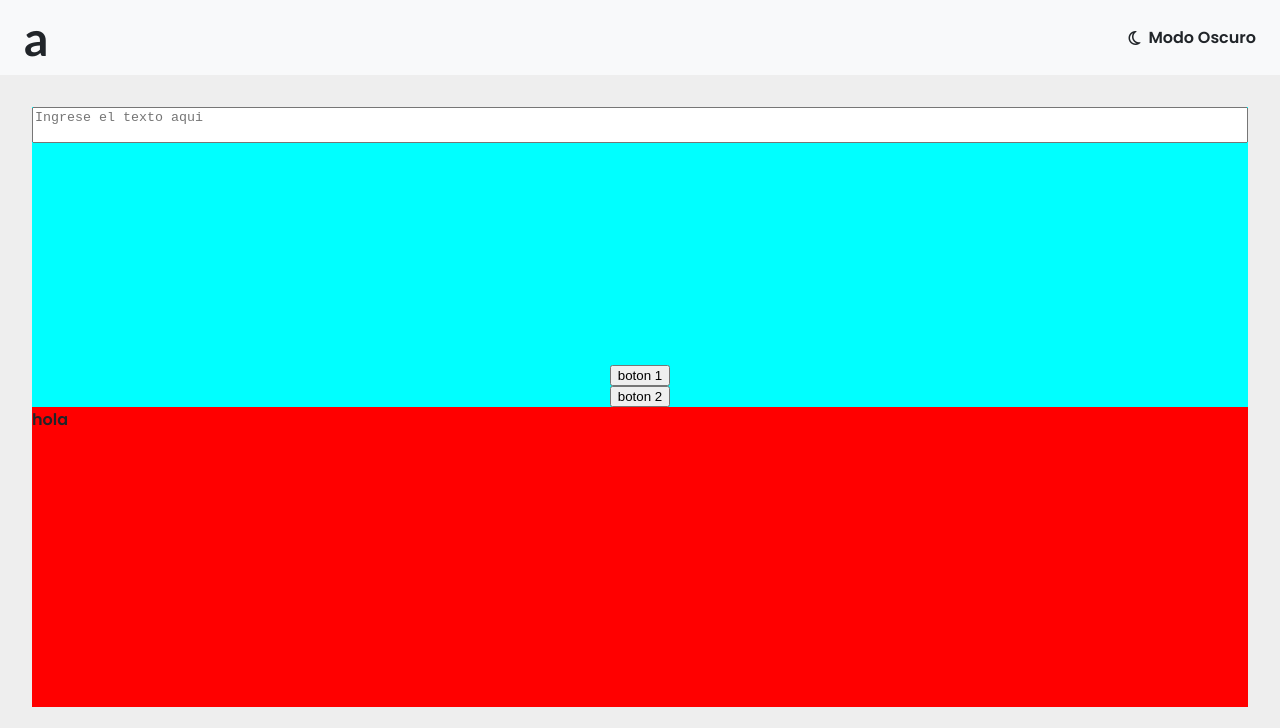
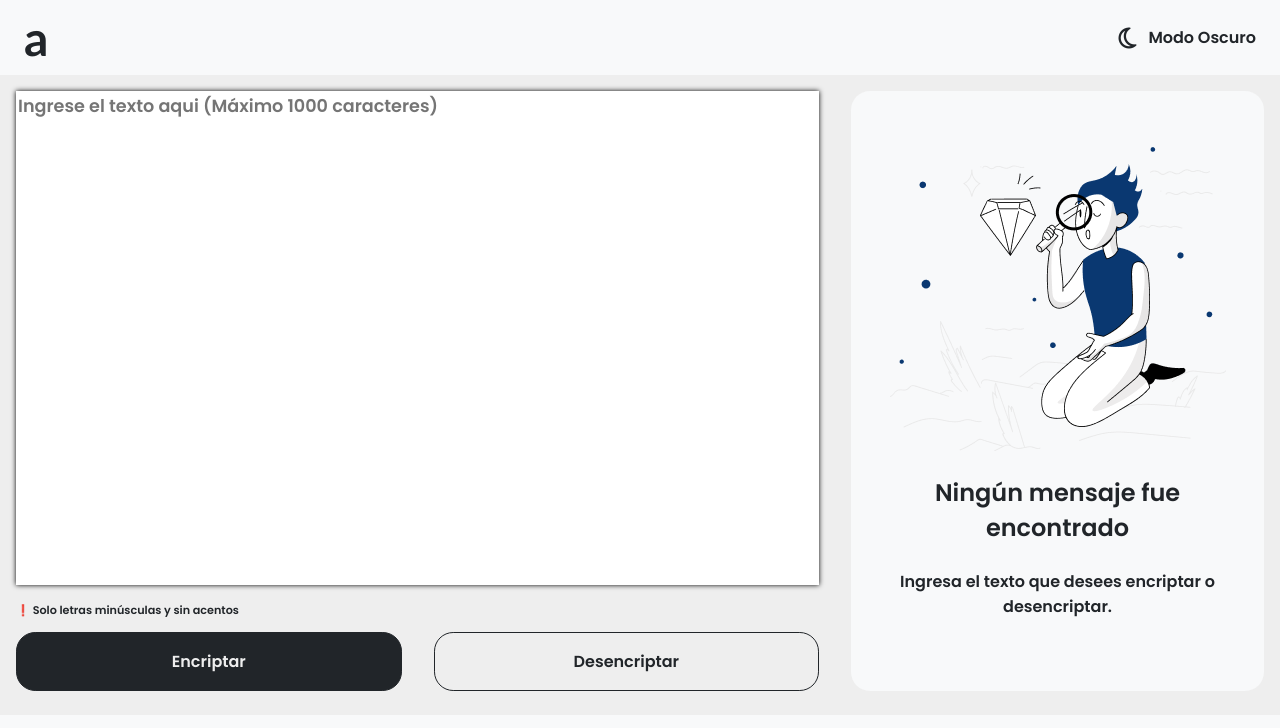
Before and after one commit to 1gabrielcarrizo/challenge1-encryptor-oracle-one, a plain HTML site: page index.html in a window 1280 px wide. Shown: the top 728 px of the page. Drawn offline with Linux system fonts and the light colour scheme.

Commit message:
styles finished + favicon added

```diff
--- a/css/styles.css
+++ b/css/styles.css
@@ -10,9 +10,9 @@
 }
 
 body {
+    font-family: 'Poppins', sans-serif;
     margin: 0;
     display: flex;
-    font-family: 'Poppins', sans-serif;
     flex-direction: column;
     min-height: 100vh;
     background-color: var(--bg-color);
@@ -27,7 +27,7 @@ body.dark {
 }
 
 img{
-    display: block;
+    /* display: block; */
     max-width: 100%;
 }
 
@@ -58,7 +58,7 @@ img{
 
 .toggle-theme__icon {
     margin-right: 0.5em;
-    font-size: 1em;
+    font-size: 1.5em;
 }
 
 .toggle-theme__text {
@@ -68,63 +68,109 @@ img{
 
 /* -----------------main----------------- */
 main{
-    margin: 2em;
+    margin: 1em;
+    margin-bottom: 3em;
     height: 75vh;
-    background-color: coral;
 }
 
 main .container{
     display: flex;
     flex-direction: column;
-    background-color: royalblue;
     height: 100%;
 }
 
-.main-col{
-    /* align-items: center;
-    justify-content: center;
-    height: auto; */
+/* .main-col{
     height: 50%;
-}
+} */
 
 .main-col--1{
-    background-color: aqua;
     display: flex;
     flex-direction: column;
     justify-content: space-between;
+    margin-bottom: 2em;
+    height: 100%;
 }
 
 .main-col--2{
-    background-color: red;
-    /* align-items: center; */
-    /* justify-content: center; */
-    /* margin-top: 15px; */
+    padding-left: 1em;
+    padding-right: 1em;
+    /* padding: 2em; */
+    /* height: 25%; */
 }
 
-.main-col__container{
-    background-color: var(--bg-color);
-    border-radius: 0.5em;
+.container-textarea{
+    height: 100%;
 }
 
-.container__buttons{
-    margin-left: auto;
-    margin-right: auto;
-    max-width: 100%;
+textarea{
+    box-shadow: 0 0 5px 0;
+    width: 100%;
+    height: 100%;
+    resize: none;
+    border: none;
+    font-size: 1.1rem;
+    font-family: 'Poppins', sans-serif;
 }
 
-.container__buttons button{
-    display: block;
-    max-width: 100%;
+.container-span{
+    margin-top: 0.7em;
+    margin-bottom: 0.7em;
 }
 
-.img-example{
+small{
+    font-size: 0.7rem;
+}
+
+button{
+    width: 100%;
+    padding: 1.8em;
+    border-radius: 1.2em;
+    cursor: pointer;
+    border: 1px solid;
+    font-family: 'Poppins', sans-serif;
+}
+
+.button1{
+    background-color: var(--text-color);
+    color: var(--bg-color);
+    border-color: var(--text-color);
+}
+
+.button2, .button3{
+    background-color: var(--bg-color);
+    color: var(--text-color);
+    border-color: currentColor;
+    margin-top: 1em;
+    margin-bottom: 1em;
+}
+
+.main-col--2{
+    /* background-color: green; */
+    background-color: var(--bg-color-nav-footer);
+    border-radius: 1.2em;
+    display: flex;
+    flex-direction: column;
+    align-items: center;
+    justify-content: center;
+}
+
+.main-col__container-hidden{
     display: none;
 }
 
-textarea{
-    width: 100%;
-    resize: none;
-    /* height: 25vh; */
+/* .main-col__container-texts{
+    display: flex;
+    align-items: center;
+    justify-content: center;
+    background-color: crimson;
+} */
+
+.main-col__img{
+    display: none;
+}
+
+.main-col__text1{
+    font-size: 1.5rem;
 }
 
 /* -----------------footer----------------- */
@@ -184,6 +230,37 @@ a{
         display: block;
     }
 
+    main{
+        margin-bottom: 1.5em;
+    }
+
+    .main-col--1{
+        height: 100%;
+    }
+
+    .main-col--2{
+        padding: 1em;
+    }
+
+    .container-buttons{
+        display: flex;
+        justify-content: space-around;
+    }
+
+    .button1, .button2{
+        padding: 1em;
+        margin: 0;
+        font-size: 1rem;
+    }
+
+    .button1{
+        margin-right: 1em;
+    }
+
+    .button2{
+        margin-left: 1em;
+    }
+
     .footer-col{
         width: 50%;
     }
@@ -191,6 +268,30 @@ a{
 
 /* como se vera la web cuando tenga 1200px en ADELANTE */
 @media screen and (min-width: 1200px) {
+    main .container{
+        flex-direction: row;
+    }
+
+    .main-col--1{
+        margin-right: 1em;
+    }
+
+    .main-col--2{
+        margin-left: 1em;
+        height: 100%;
+        width: 50%;
+        padding: 1em;
+    }
+
+    .img-container{
+        text-align: center;
+    }
+
+    .main-col__img{
+        display: block;
+        max-width: 100%;
+    }
+
     .footer-col{
         width: 25%;
     }
--- a/index.html
+++ b/index.html
@@ -12,7 +12,9 @@
     <link rel="preconnect" href="https://fonts.googleapis.com">
     <link rel="preconnect" href="https://fonts.gstatic.com" crossorigin>
     <link href="https://fonts.googleapis.com/css2?family=Poppins:wght@600;700&display=swap" rel="stylesheet">
-    <title>Encriptador de texto - G6</title>
+    <!-- favicon -->
+    <link rel="shortcut icon" href="assets/img/stardew_valley.png" type="image/x-icon">
+    <title>Encriptador de texto - Oracle One - G6</title>
 </head>
 
 <body class="dark">
@@ -29,39 +31,32 @@
         </div>
     </header>
     <!-- main -->
-    <!-- <main>
-        <div class="container">
-            <div class="main-col main-col--1">
-                <textarea readonly id="" placeholder="Ingrese el texto aqui"></textarea>
-            <div class="container__buttons">
-                <button>boton 1</button>
-                <button>boton 2</button>
-            </div>
-            </div>
-            <div class="main-col main-col--2">
-                <div class="main-col__container">
-                    <img class="img-example" src="assets/img/Muñeco.png" alt="image">
-                    <p>Ningún mensaje fue encontrado</p>
-                    <p>Ingresa el texto que deseas encriptar o desencriptar.</p>
-                </div>
-            </div>
-        </div>
-        <div>
-
-        </div>
-    </main> -->
     <main>
         <div class="container">
             <div class="main-col main-col--1">
-                <div>
-                    <textarea id="textarea" placeholder="Ingrese el texto aqui"></textarea>
+                <div class="container-textarea">
+                    <textarea id="textarea" placeholder="Ingrese el texto aqui (Máximo 1000 caracteres)" maxlength="1000"></textarea>
                 </div>
-                <div class="container__buttons">
-                    <button>boton 1</button>
-                    <button>boton 2</button>
+                <div class="container-span">
+                    <small>❗ Solo letras minúsculas y sin acentos</small>
+                </div>
+                <div class="container-buttons">
+                    <button class="button1">Encriptar</button>
+                    <button class="button2">Desencriptar</button>
                 </div>
             </div>
-            <div class="main-col main-col--2">hola</div>
+            <div class="main-col main-col--2">
+                <div class="img-container">
+                    <img class="main-col__img" src="assets/img/Muñeco.png" alt="image">
+                </div>
+                <div class="main-col__container-texts main-col__container-hiden">
+                    <p class="main-col__text1">Ningún mensaje fue encontrado</p>
+                    <p class="main-col__text2">Ingresa el texto que desees encriptar o desencriptar.</p>
+                </div>
+                <div class="main-col__container-hidden">
+                    <button class="button3">Copiar</button>
+                </div>
+            </div>
         </div>
     </main>
     <!-- footer -->
```
Also changed, not shown: assets/img/stardew_valley.png (added).
